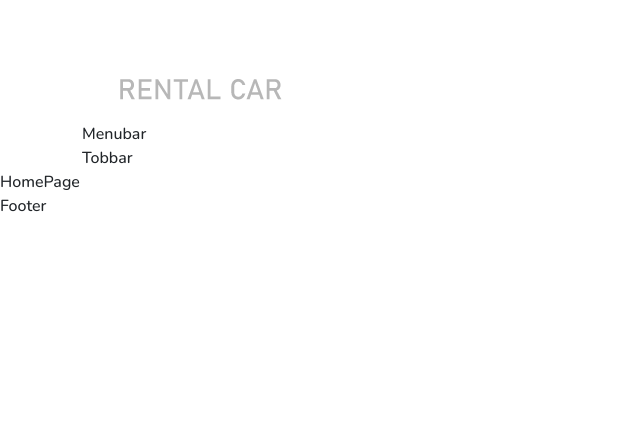
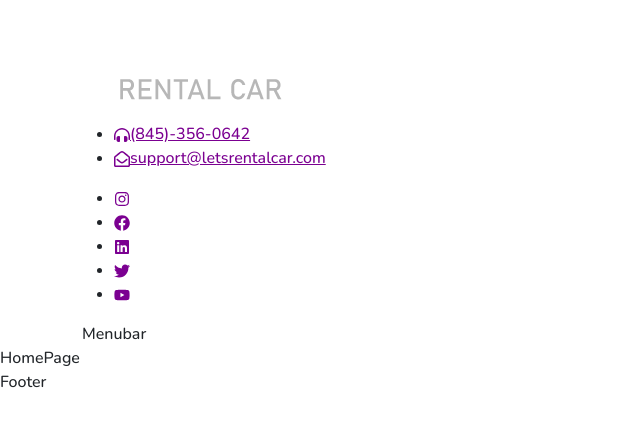
Before and after one commit to meteyildirim/bitproj, a React (Create React App) app in the folder car-rent/: page / in a window 1280 px wide. Shown: the top 426 px of the page, without its empty margins (0-640 px from the left). Built offline with nearby package versions, Linux system fonts and the light colour scheme.

Commit message:
toolbar tel,email.. icons added

```diff
--- a/car-rent/src/components/user/common/header/header.js
+++ b/car-rent/src/components/user/common/header/header.js
@@ -15,8 +15,8 @@ const Header = () => {
           </div>
         </div>
         <div className="menus">
+          <Topbar />
           <Menubar />
-          <Topbar />
         </div>
       </Container>
     </>
--- a/car-rent/src/components/user/common/header/menubar.js
+++ b/car-rent/src/components/user/common/header/menubar.js
@@ -1,7 +1,7 @@
 import React from "react";
 
 const Menubar = () => {
-  return <div>Menubar</div>;
+  return <div className="menubar">Menubar</div>;
 };
 
 export default Menubar;
--- a/car-rent/src/components/user/common/header/topbar.js
+++ b/car-rent/src/components/user/common/header/topbar.js
@@ -1,7 +1,63 @@
 import React from "react";
+import {
+  FaFacebook,
+  FaInstagram,
+  FaLinkedin,
+  FaTwitter,
+  FaYoutube,
+  FaHeadphonesAlt,
+  FaRegEnvelopeOpen,
+} from "react-icons/fa";
+import { settings } from "../../../../helpers/settings";
+const Topbar = () => {
+  return (
+    <div className="topbar">
+      <ul className="contact-bar">
+        <li>
+          <a href={`tel:${settings.phone1}`}>
+            {" "}
+            <FaHeadphonesAlt />
+            {settings.phone1}
+          </a>
+        </li>
+        <li>
+          <a href={`mailto:${settings.email}`}>
+            {" "}
+            <FaRegEnvelopeOpen />
+            {settings.email}
+          </a>
+        </li>
+      </ul>
 
-const Topbar = () => {
-  return <div>Tobbar</div>;
+      <ul className="social-bar">
+        <li>
+          <a href="https://instagram.com">
+            <FaInstagram />
+          </a>
+        </li>
+        <li>
+          <a href="https://facebook.com">
+            <FaFacebook />
+          </a>
+        </li>
+        <li>
+          <a href="https://linkedin.com">
+            <FaLinkedin />
+          </a>
+        </li>
+        <li>
+          <a href="https://twitter.com">
+            <FaTwitter />
+          </a>
+        </li>
+        <li>
+          <a href="https://youtube.com">
+            <FaYoutube />
+          </a>
+        </li>
+      </ul>
+    </div>
+  );
 };
 
 export default Topbar;
```
